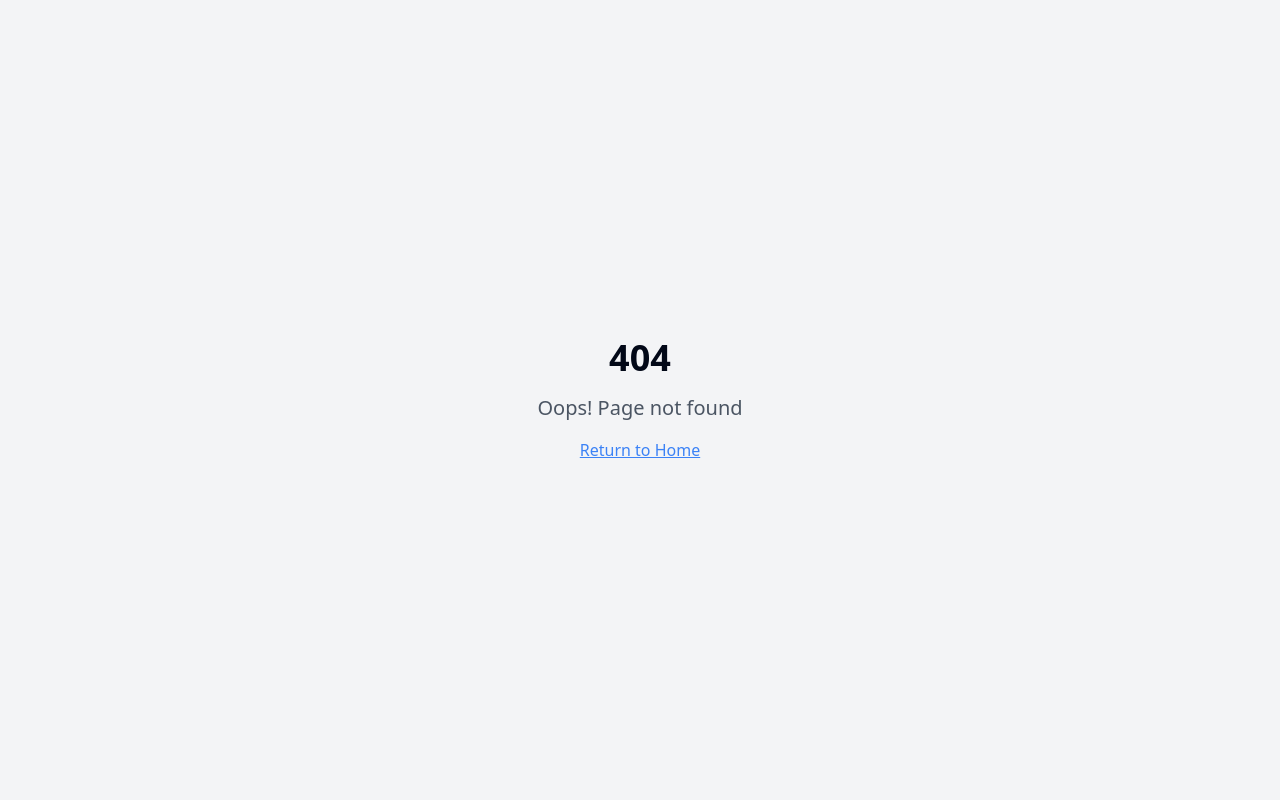
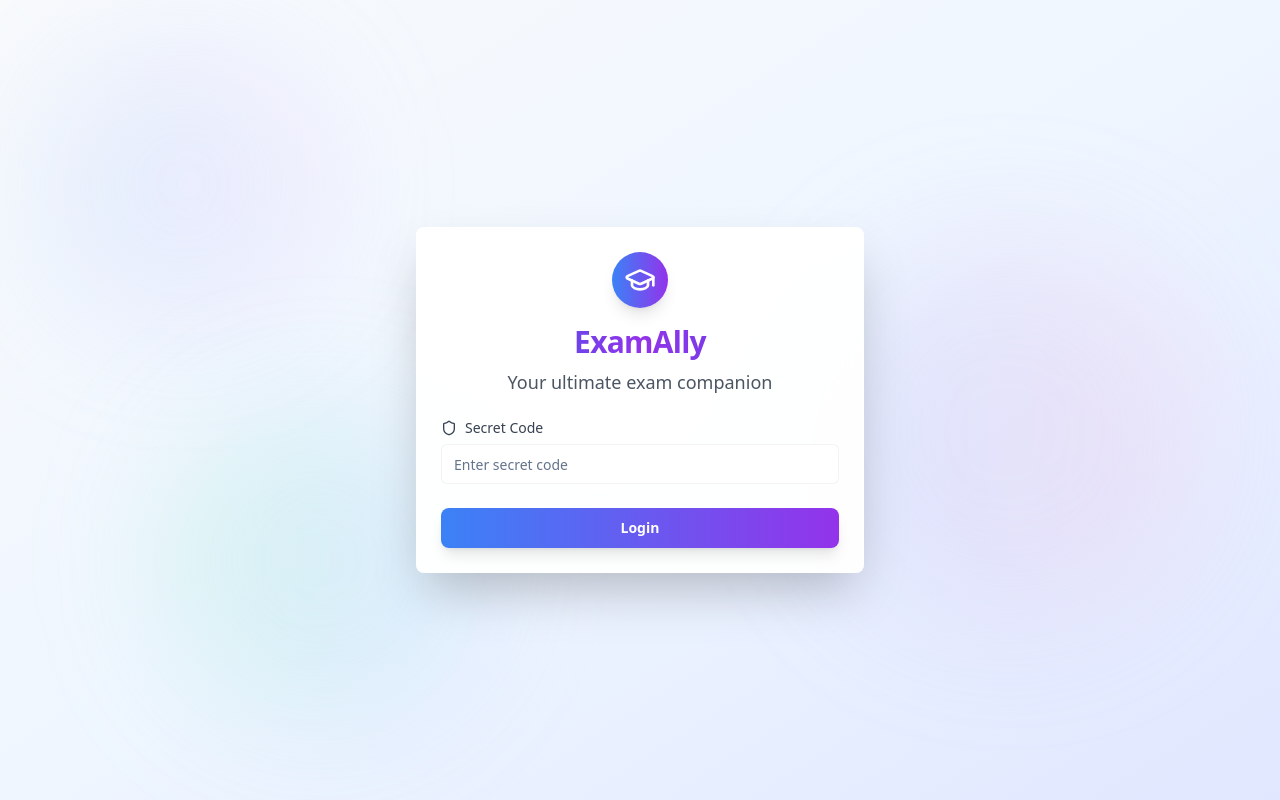
Before and after one commit to A-Aditya-Narayan/exam-ally-mark, a React (Vite) app: page /auth in a window 1280 px wide. Before the commit this address had no page. Built offline with nearby package versions, Linux system fonts and the light colour scheme.

Commit message:
Add secret code login
Implement secret code login with code 4532.

```diff
--- a/src/App.tsx
+++ b/src/App.tsx
@@ -3,25 +3,57 @@ import { Toaster } from "@/components/ui/toaster";
 import { Toaster as Sonner } from "@/components/ui/sonner";
 import { TooltipProvider } from "@/components/ui/tooltip";
 import { QueryClient, QueryClientProvider } from "@tanstack/react-query";
-import { BrowserRouter, Routes, Route } from "react-router-dom";
+import { BrowserRouter, Routes, Route, Navigate } from "react-router-dom";
+import { useEffect, useState } from "react";
 import Index from "./pages/Index";
+import Auth from "./pages/Auth";
 import NotFound from "./pages/NotFound";
 
 const queryClient = new QueryClient();
 
-const App = () => (
+const App = () => {
+  const [isAuthenticated, setIsAuthenticated] = useState(false);
+  const [loading, setLoading] = useState(true);
+
+  useEffect(() => {
+    // Check authentication status from localStorage
+    const authStatus = localStorage.getItem('isAuthenticated');
+    setIsAuthenticated(authStatus === 'true');
+    setLoading(false);
+  }, []);
+
+  if (loading) {
+    return (
+      <div className="min-h-screen bg-gradient-to-br from-slate-50 via-blue-50 to-indigo-100 flex items-center justify-center">
+        <div className="text-center">
+          <div className="animate-spin rounded-full h-12 w-12 border-b-2 border-blue-600 mx-auto mb-4"></div>
+          <p className="text-gray-600">Loading...</p>
+        </div>
+      </div>
+    );
+  }
+
+  return (
     <QueryClientProvider client={queryClient}>
       <TooltipProvider>
         <Toaster />
         <Sonner />
         <BrowserRouter>
           <Routes>
-          <Route path="/" element={<Index />} />
+            <Route
+              path="/auth"
+              element={isAuthenticated ? <Navigate to="/" replace /> : <Auth />}
+            />
+            <Route
+              path="/"
+              element={isAuthenticated ? <Index /> : <Navigate to="/auth" replace />}
+            />
             <Route path="*" element={<NotFound />} />
           </Routes>
         </BrowserRouter>
       </TooltipProvider>
     </QueryClientProvider>
   );
+};
 
 export default App;
--- a/src/components/AppHeader.tsx
+++ b/src/components/AppHeader.tsx
@@ -1,10 +1,8 @@
 
 import React from 'react';
 import { GraduationCap } from 'lucide-react';
-import LogoutButton from '@/components/LogoutButton';
+import EmailVerification from '@/components/EmailVerification';
 import Settings from '@/components/Settings';
-import EmailVerification from '@/components/EmailVerification';
-import NotificationSettings from '@/components/NotificationSettings';
 
 const AppHeader = () => {
   return (
@@ -22,9 +20,7 @@ const AppHeader = () => {
       </div>
       <div className="flex items-center space-x-4">
         <EmailVerification />
-        <NotificationSettings />
         <Settings />
-        <LogoutButton />
       </div>
     </div>
   );
--- a/src/components/EmailVerification.tsx
+++ b/src/components/EmailVerification.tsx
@@ -12,7 +12,6 @@ import {
   DialogTrigger,
 } from "@/components/ui/dialog";
 import { Mail, Shield } from "lucide-react";
-import { useAuth } from '@/contexts/AuthContext';
 import { supabase } from '@/integrations/supabase/client';
 import { toast } from '@/hooks/use-toast';
 
@@ -22,7 +21,6 @@ const EmailVerification = () => {
   const [verificationCode, setVerificationCode] = useState('');
   const [step, setStep] = useState<'email' | 'code'>('email');
   const [loading, setLoading] = useState(false);
-  const { user } = useAuth();
 
   const generateCode = () => {
     return Math.floor(100000 + Math.random() * 900000).toString();
@@ -47,7 +45,6 @@ const EmailVerification = () => {
       const { error: dbError } = await supabase
         .from('email_verification_codes')
         .insert({
-          user_id: user?.id,
           email,
           code,
           expires_at: expiresAt.toISOString(),
@@ -98,7 +95,6 @@ const EmailVerification = () => {
       const { data, error } = await supabase
         .from('email_verification_codes')
         .select('*')
-        .eq('user_id', user?.id)
         .eq('email', email)
         .eq('code', verificationCode)
         .eq('verified', false)
@@ -121,18 +117,6 @@ const EmailVerification = () => {
         .eq('id', data.id);
 
       if (updateError) throw updateError;
-
-      // Create or update notification settings
-      const { error: settingsError } = await supabase
-        .from('notification_settings')
-        .upsert({
-          user_id: user?.id,
-          email_notifications: true,
-          exam_reminders: true,
-          mark_updates: true,
-        });
-
-      if (settingsError) throw settingsError;
 
       toast({
         title: "Email Verified",
--- a/src/components/Settings.tsx
+++ b/src/components/Settings.tsx
@@ -11,12 +11,14 @@ import {
 } from "@/components/ui/dialog";
 import { Switch } from "@/components/ui/switch";
 import { Label } from "@/components/ui/label";
-import { Settings as SettingsIcon, Bell, BellOff } from "lucide-react";
+import { Settings as SettingsIcon, Bell, BellOff, LogOut } from "lucide-react";
 import { toast } from '@/hooks/use-toast';
+import { useNavigate } from 'react-router-dom';
 
 const Settings = () => {
   const [open, setOpen] = useState(false);
   const [notificationsEnabled, setNotificationsEnabled] = useState(true);
+  const navigate = useNavigate();
 
   useEffect(() => {
     // Load notification preference from localStorage
@@ -36,6 +38,15 @@ const Settings = () => {
         ? "You will receive exam reminders and updates."
         : "You won't receive any notifications.",
     });
+  };
+
+  const handleLogout = () => {
+    localStorage.removeItem('isAuthenticated');
+    toast({
+      title: "Logged Out",
+      description: "You have been successfully logged out.",
+    });
+    navigate('/auth');
   };
 
   return (
@@ -87,6 +98,17 @@ const Settings = () => {
               onCheckedChange={handleNotificationToggle}
             />
           </div>
+
+          <div className="border-t pt-4">
+            <Button
+              onClick={handleLogout}
+              variant="outline"
+              className="w-full text-red-600 border-red-200 hover:bg-red-50 hover:border-red-300"
+            >
+              <LogOut className="w-4 h-4 mr-2" />
+              Logout
+            </Button>
+          </div>
         </div>
 
         <div className="flex justify-end pt-4">
--- a/src/hooks/useNotifications.ts
+++ /dev/null
@@ -1,104 +0,0 @@
-
-import { useAuth } from '@/contexts/AuthContext';
-import { supabase } from '@/integrations/supabase/client';
-import { Exam, Mark } from '@/pages/Index';
-
-export const useNotifications = () => {
-  const { user } = useAuth();
-
-  const sendExamReminderEmail = async (exam: Exam, email: string) => {
-    try {
-      const { error } = await supabase.functions.invoke('send-notification-email', {
-        body: {
-          type: 'exam_reminder',
-          email,
-          data: {
-            examSubject: exam.subject,
-            examDate: exam.date,
-            examTime: exam.time,
-            examLocation: exam.location,
-          }
-        }
-      });
-
-      if (error) throw error;
-      console.log('Exam reminder email sent successfully');
-    } catch (error) {
-      console.error('Error sending exam reminder email:', error);
-    }
-  };
-
-  const sendMarkUpdateEmail = async (mark: Mark, email: string) => {
-    try {
-      const { error } = await supabase.functions.invoke('send-notification-email', {
-        body: {
-          type: 'mark_update',
-          email,
-          data: {
-            markSubject: mark.subject,
-            marks: mark.marks,
-            totalMarks: mark.totalMarks,
-            grade: mark.grade,
-          }
-        }
-      });
-
-      if (error) throw error;
-      console.log('Mark update email sent successfully');
-    } catch (error) {
-      console.error('Error sending mark update email:', error);
-    }
-  };
-
-  const checkNotificationSettings = async () => {
-    if (!user) return null;
-
-    try {
-      const { data, error } = await supabase
-        .from('notification_settings')
-        .select('*')
-        .eq('user_id', user.id)
-        .single();
-
-      if (error && error.code !== 'PGRST116') {
-        throw error;
-      }
-
-      return data;
-    } catch (error) {
-      console.error('Error checking notification settings:', error);
-      return null;
-    }
-  };
-
-  const getVerifiedEmail = async () => {
-    if (!user) return null;
-
-    try {
-      const { data, error } = await supabase
-        .from('email_verification_codes')
-        .select('email')
-        .eq('user_id', user.id)
-        .eq('verified', true)
-        .order('created_at', { ascending: false })
-        .limit(1)
-        .single();
-
-      if (error && error.code !== 'PGRST116') {
-        throw error;
-      }
-
-      return data?.email || null;
-    } catch (error) {
-      console.error('Error getting verified email:', error);
-      return null;
-    }
-  };
-
-  return {
-    sendExamReminderEmail,
-    sendMarkUpdateEmail,
-    checkNotificationSettings,
-    getVerifiedEmail,
-  };
-};
--- /dev/null
+++ b/src/pages/Auth.tsx
@@ -0,0 +1,100 @@
+
+import React, { useState } from 'react';
+import { Button } from "@/components/ui/button";
+import { Input } from "@/components/ui/input";
+import { Label } from "@/components/ui/label";
+import { Card, CardContent, CardDescription, CardHeader, CardTitle } from "@/components/ui/card";
+import { Shield, GraduationCap } from "lucide-react";
+import { toast } from '@/hooks/use-toast';
+import { useNavigate } from 'react-router-dom';
+
+const Auth = () => {
+  const [secretCode, setSecretCode] = useState('');
+  const [loading, setLoading] = useState(false);
+  const navigate = useNavigate();
+
+  const handleLogin = (e: React.FormEvent) => {
+    e.preventDefault();
+    setLoading(true);
+
+    // Check if the secret code is 4532
+    if (secretCode === '4532') {
+      // Set authentication state in localStorage
+      localStorage.setItem('isAuthenticated', 'true');
+
+      toast({
+        title: "Login Successful",
+        description: "Welcome to ExamAlly!",
+      });
+
+      navigate('/');
+    } else {
+      toast({
+        title: "Invalid Code",
+        description: "Please enter the correct secret code.",
+        variant: "destructive",
+      });
+    }
+
+    setLoading(false);
+  };
+
+  return (
+    <div className="min-h-screen bg-gradient-to-br from-slate-50 via-blue-50 to-indigo-100 relative overflow-hidden flex items-center justify-center p-6">
+      {/* Background decorative elements */}
+      <div className="absolute top-0 left-0 w-full h-full overflow-hidden pointer-events-none">
+        <div className="absolute top-10 left-10 w-72 h-72 bg-gradient-to-r from-blue-300/20 to-purple-300/20 rounded-full blur-3xl"></div>
+        <div className="absolute top-60 right-20 w-96 h-96 bg-gradient-to-r from-indigo-300/20 to-pink-300/20 rounded-full blur-3xl"></div>
+        <div className="absolute bottom-20 left-40 w-80 h-80 bg-gradient-to-r from-emerald-300/20 to-blue-300/20 rounded-full blur-3xl"></div>
+      </div>
+
+      <Card className="w-full max-w-md bg-white/95 backdrop-blur-lg border border-white/20 shadow-2xl relative z-10">
+        <CardHeader className="text-center space-y-4">
+          <div className="flex justify-center">
+            <div className="p-3 rounded-full bg-gradient-to-r from-blue-500 to-purple-600 shadow-lg">
+              <GraduationCap className="w-8 h-8 text-white" />
+            </div>
+          </div>
+          <div>
+            <CardTitle className="text-3xl font-bold bg-gradient-to-r from-blue-600 via-purple-600 to-indigo-600 bg-clip-text text-transparent">
+              ExamAlly
+            </CardTitle>
+            <CardDescription className="text-gray-600 text-lg mt-2">
+              Your ultimate exam companion
+            </CardDescription>
+          </div>
+        </CardHeader>
+
+        <CardContent>
+          <form onSubmit={handleLogin} className="space-y-6">
+            <div className="space-y-2">
+              <Label htmlFor="secretCode" className="flex items-center text-gray-700">
+                <Shield className="w-4 h-4 mr-2" />
+                Secret Code
+              </Label>
+              <Input
+                id="secretCode"
+                type="password"
+                placeholder="Enter secret code"
+                value={secretCode}
+                onChange={(e) => setSecretCode(e.target.value)}
+                className="bg-white/50 border border-gray-200/50 focus:border-blue-400 transition-colors"
+                required
+              />
+            </div>
+
+            <Button
+              type="submit"
+              disabled={loading}
+              className="w-full bg-gradient-to-r from-blue-500 to-purple-600 hover:from-blue-600 hover:to-purple-700 text-white font-semibold py-3 rounded-lg transition-all duration-300 hover:scale-105 shadow-lg"
+            >
+              {loading ? 'Logging in...' : 'Login'}
+            </Button>
+          </form>
+        </CardContent>
+      </Card>
+    </div>
+  );
+};
+
+export default Auth;
```
Lines whose indentation alone changed are shown as unchanged.
